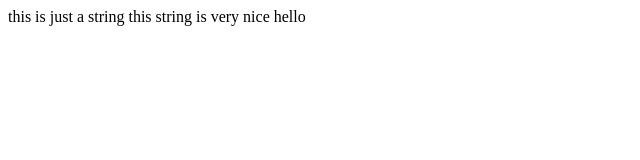
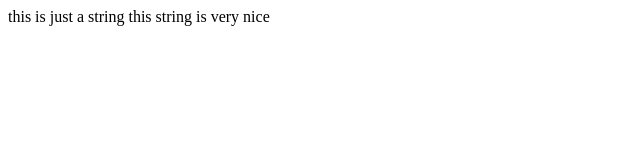
Before and after one commit to waqashsn/js_string_word_counter, a plain HTML site: page super.html in a window 1280 px wide. Shown: the full height of the page, 0-640 px from the left. Drawn offline with Linux system fonts and the light colour scheme.

Commit message:
Again modified the passed string

```diff
--- a/super.html
+++ b/super.html
@@ -6,7 +6,7 @@
 
 
     <script>
-        let myString = "this is just a string this string is very nice hello";
+        let myString = "this is just a string this string is very nice ";
         let para = document.createElement("P");
         let text = document.createTextNode(myString);
         para.appendChild(text);
```
